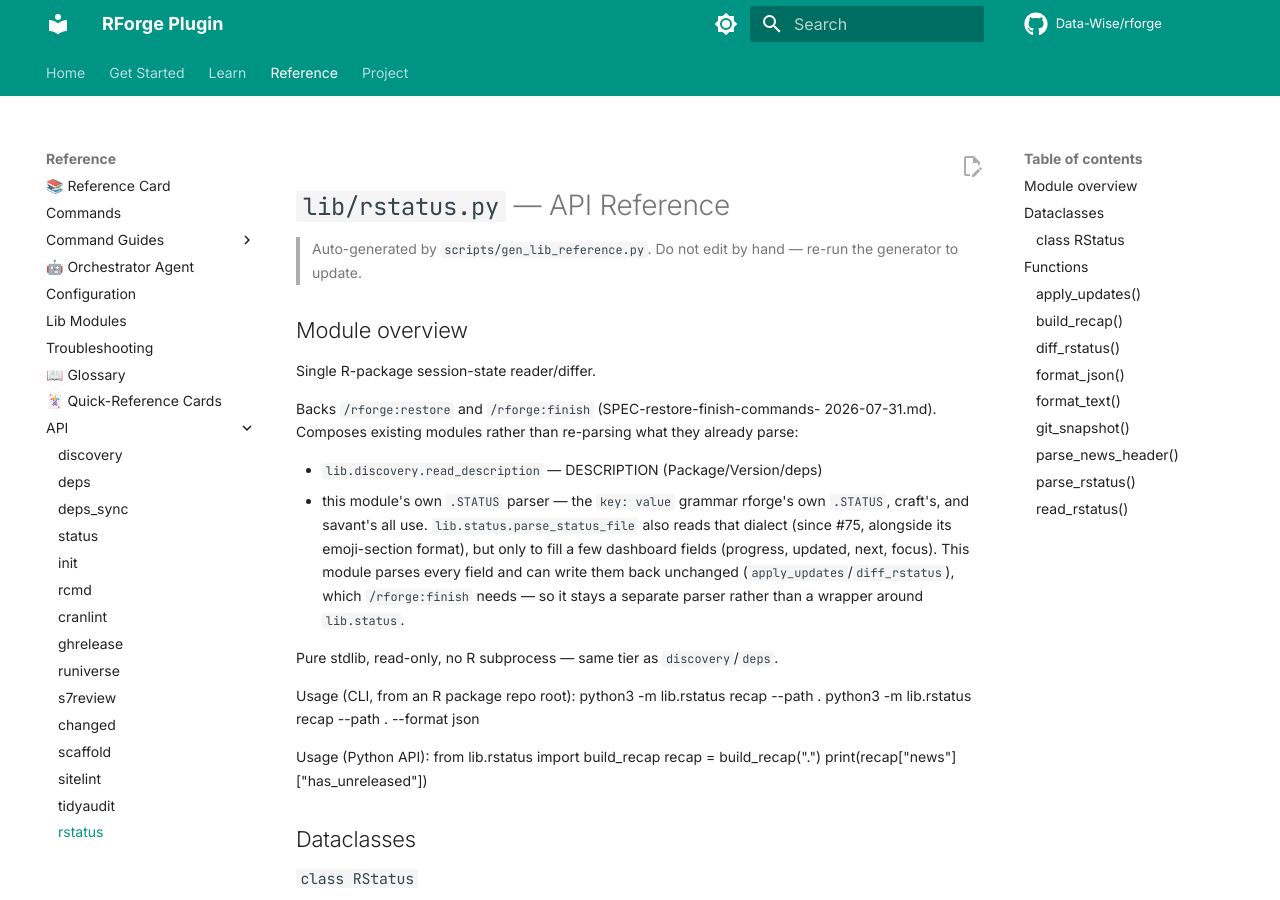
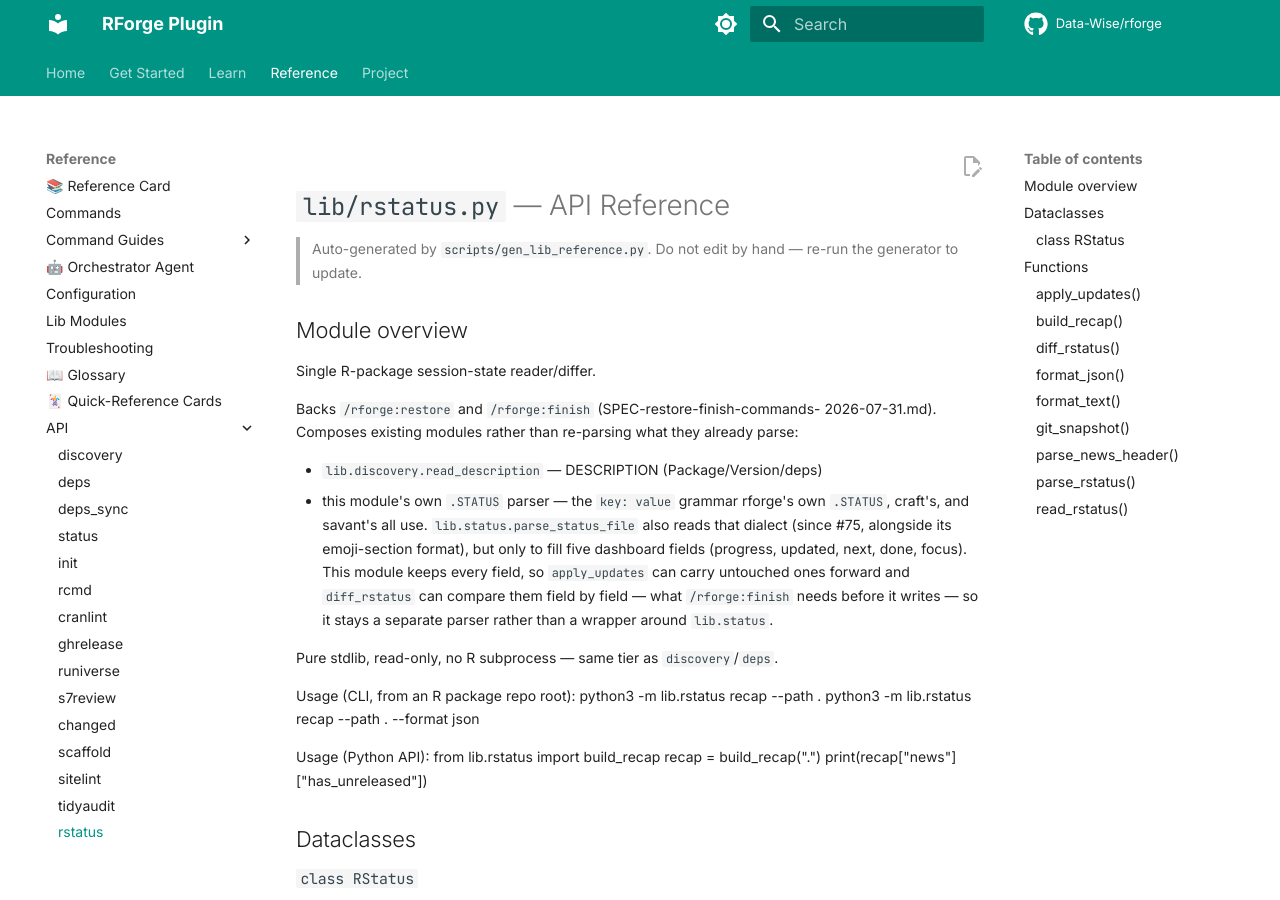
Before and after one commit to Data-Wise/rforge, an MkDocs documentation site: the page built from docs/reference/rstatus.md, in a window 1280 px wide and 900 px high. Built offline with MkDocs 1.6.1 and Material for MkDocs 9.7.7, drawn with Linux system fonts in a browser that asks for light colours; comment, search, counter and statistics services are not loaded.

Commit message:
docs(rstatus): list all five lib.status fields; rstatus diffs, finish writes
Review: lib.status's frontmatter path fills done too, and lib.rstatus has no
file write — apply_updates carries fields forward, diff_rstatus compares, and
/rforge:finish does the write.

Co-Authored-By: Claude Opus 5.5 <noreply@anthropic.com>

```diff
--- a/docs/reference/rstatus.md
+++ b/docs/reference/rstatus.md
@@ -14,10 +14,11 @@ already parse:
 - this module's own `.STATUS` parser — the `key: value` grammar rforge's
   own `.STATUS`, craft's, and savant's all use. `lib.status.parse_status_file`
   also reads that dialect (since #75, alongside its emoji-section format), but
-  only to fill a few dashboard fields (progress, updated, next, focus). This
-  module parses every field and can write them back unchanged
-  (`apply_updates`/`diff_rstatus`), which `/rforge:finish` needs — so it stays
-  a separate parser rather than a wrapper around `lib.status`.
+  only to fill five dashboard fields (progress, updated, next, done, focus).
+  This module keeps every field, so `apply_updates` can carry untouched ones
+  forward and `diff_rstatus` can compare them field by field — what
+  `/rforge:finish` needs before it writes — so it stays a separate parser
+  rather than a wrapper around `lib.status`.
 
 Pure stdlib, read-only, no R subprocess — same tier as `discovery`/`deps`.
 
```
Also changed, not shown: 1 other file.
